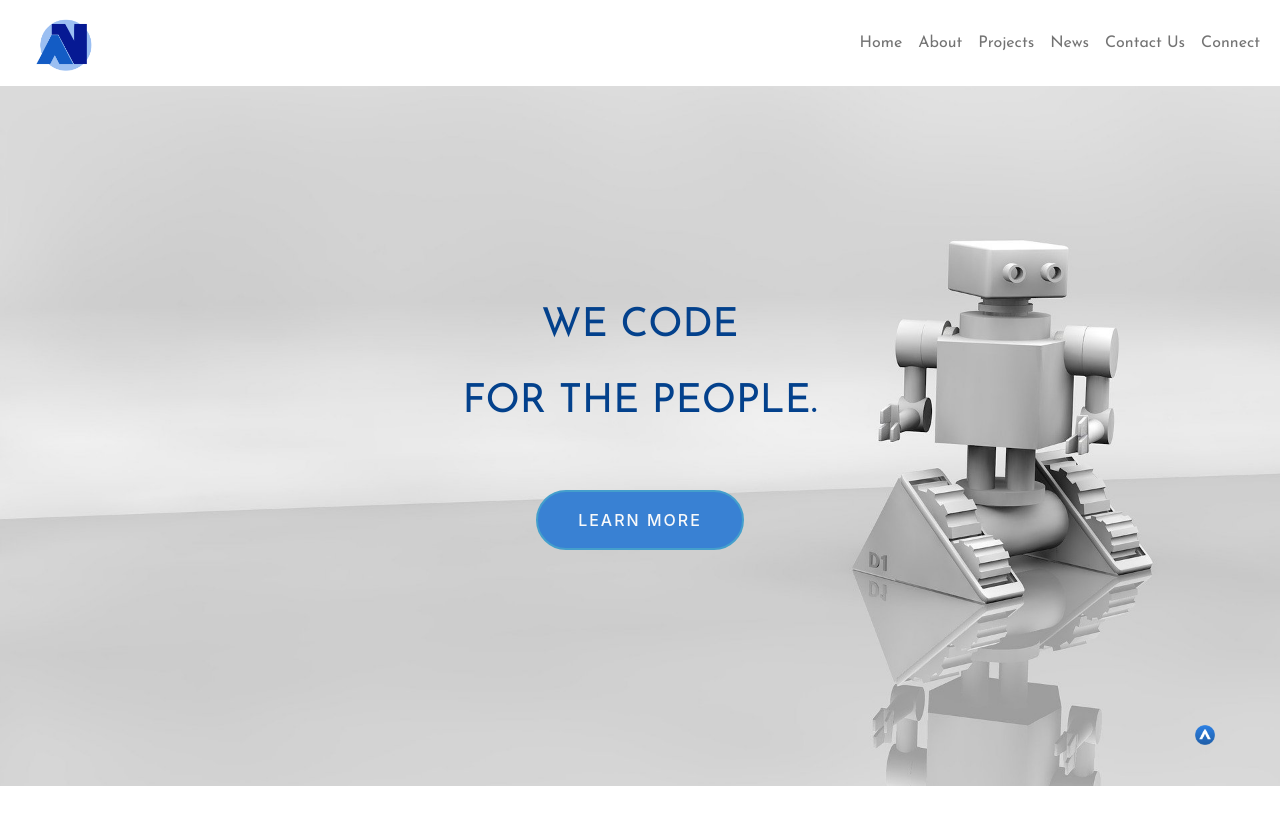
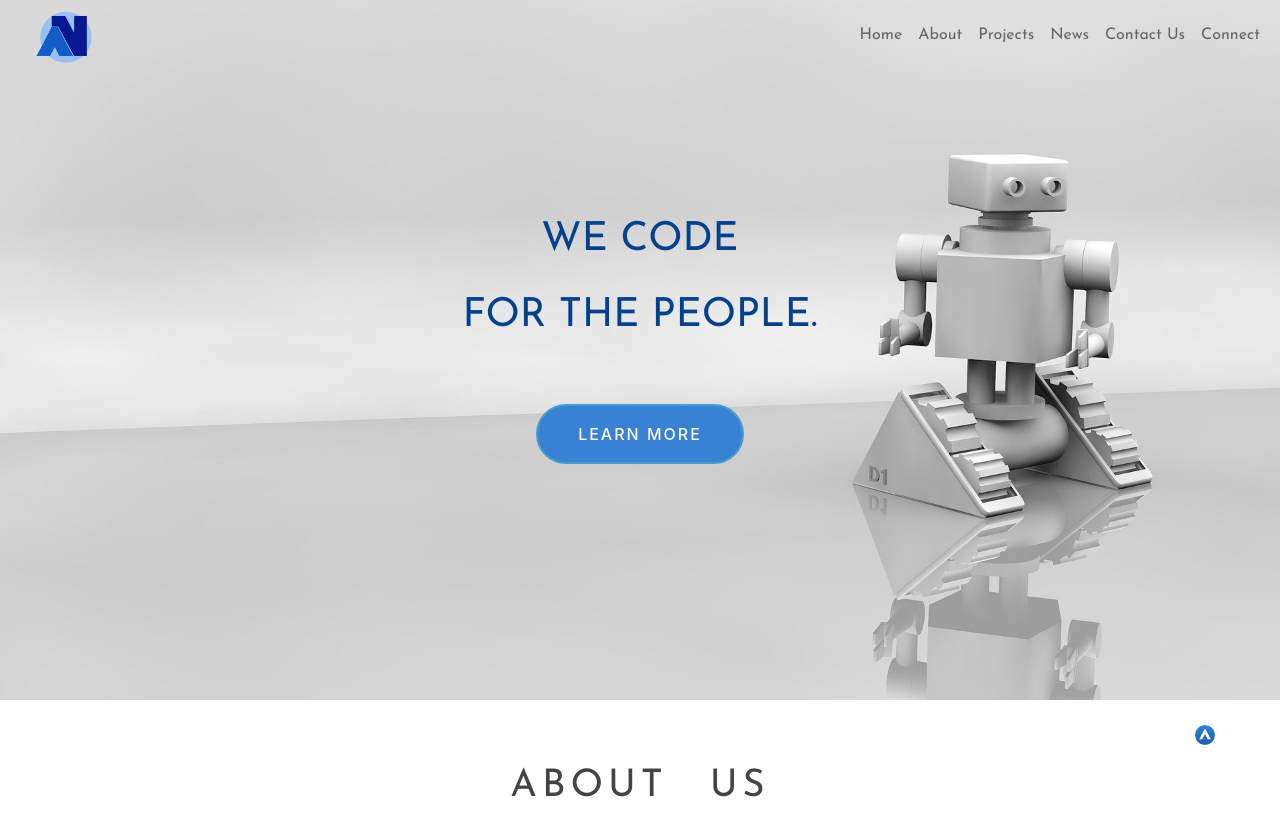
Before and after one commit to mildrette/Afkanerdsite, a plain HTML site: page index.html in a window 1280 px wide. Shown: the top 813 px of the page. Drawn offline with nearby package versions, Linux system fonts and the light colour scheme.

Commit message:
updates on the nav and cards

```diff
--- a/index.html
+++ b/index.html
@@ -16,7 +16,7 @@
 
 <body>
 <!-- the navbar-->
-	<nav class="navbar navbar-expand-sm navbar-light" id="home">
+<nav class="navbar fixed-top navbar-expand-sm navbar-light py-0">
 		<div class="container-fluid">
 			<a class="navbar-brand" href="#"> <img src="images/Artboard 9.png" height="60px" width="100px"></a>
 			<button class="navbar-toggler" type="button" data-bs-toggle="collapse" data-bs-target="#navbarNavDropdown"
@@ -48,8 +48,6 @@
 			</div>
 		</div>
 	</nav>
-
-
 
 	<div class="banner_image">
 		<div class="banner_content">
```
